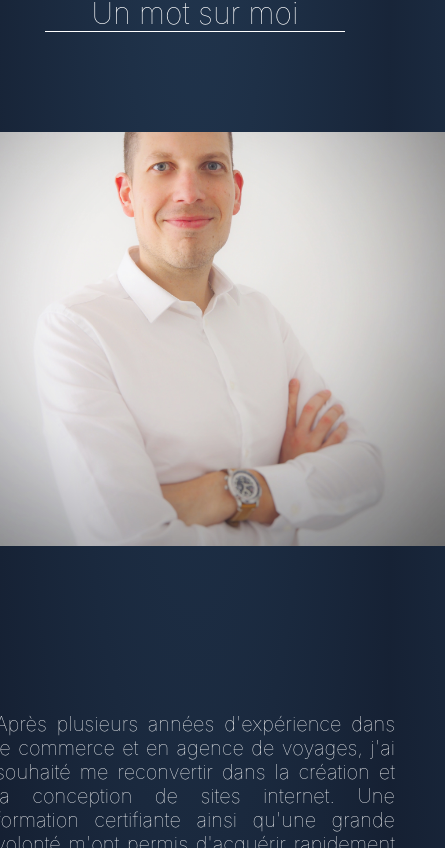
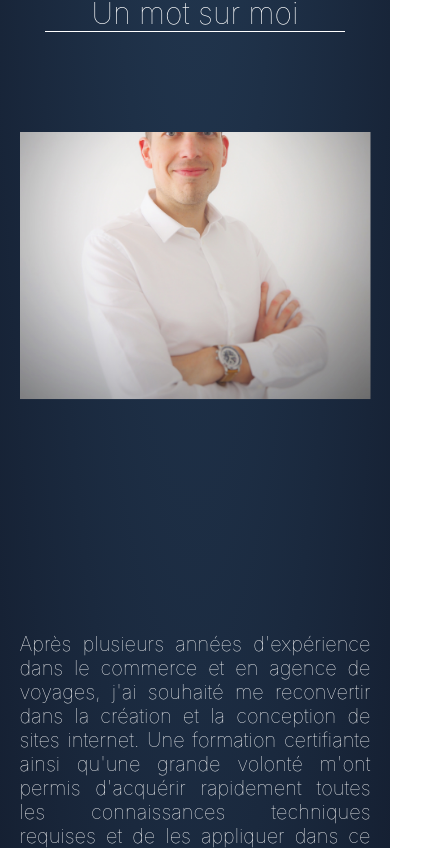
Before and after one commit to guilhemcv/portfolio, a React (Create React App) app: page /about in a window 390 px wide. Shown: the part 2456-3304 px from the top of the page, 445 px wide, since content can reach past the window. Built offline with nearby package versions, Linux system fonts and the light colour scheme.

Commit message:
finalisation page about

```diff
--- a/package.json
+++ b/package.json
@@ -12,6 +12,7 @@
     "react-animate-on-scroll": "^2.1.5",
     "react-dom": "^17.0.2",
     "react-gradient-progress": "^1.0.3",
+    "react-media": "^1.10.0",
     "react-parallax": "^3.3.0",
     "react-router-dom": "^6.0.2",
     "react-scripts": "4.0.3",
--- a/src/container/About/About.css
+++ b/src/container/About/About.css
@@ -101,10 +101,11 @@
 
 .photo-descri {
   display: flex;
-  justify-content: center;
+  justify-content: space-around;
   align-items: center;
   margin-bottom: 30px;
   height: 600px;
+  width: 100%;
 }
 
 .presentation {
@@ -132,11 +133,24 @@
   transform: scale(1.2);
 }
 
+.parallax {
+  width: 600px;
+  height: 600px;
+
+}
+
 @media screen and (max-width:1200px) {
   .photo-descri {
     height: auto;
     flex-direction: column;
+    align-items: center;
+    justify-content: center;
+    margin: 0 auto 40px auto;
   }
+  .presentation {
+    margin-top: 100px;
+  }
+
 }
 
 
@@ -145,13 +159,19 @@
   .about-haut {
     height: auto;
   }
+  .about-bas {
+    text-align: center;
+  }
 
   .about-middle {
     height: auto;
   }
   .parallax {
-    height: 200px;
-    width: 200px;
+    width: 400px;
+    height: 400px;
+  }
+  .presentation {
+    margin-top: 100px;
   }
 }
 
@@ -172,5 +192,12 @@
   .skills-card {
     margin: 30px auto;
   }
+  .parallax {
+    width: 90%;
+  }
+  .presentation {
+    margin: 100px auto;
+    width: 90%;
+  }
 
 }
--- a/src/container/About/About.jsx
+++ b/src/container/About/About.jsx
@@ -123,41 +123,47 @@ export function About() {
       <div className="about-bas">
         <p className="softskills3">Un mot sur moi</p>
         <div className="photo-descri">
+          <span className="parallax">
           <Parallax
-            className="parallax"
             bgImage={guilhem}
             strength={200}
             style={{
-              height: 500,
-              width: 500,
-              marginLeft: '50px',
-              marginRight: '50px',
+              height: "100%",
+              width: "100%",
               paddingTop: '60px',
             }}
           />
+          </span>
+          <ScrollAnimation animateIn="animate__zoomIn" animateOnce={true}>
             <div className="pres-reseau">
               <p className="presentation">
-              Après plusieurs années d'expérience dans le commerce et en agence
-              de voyages, j'ai souhaité me reconvertir dans la création et la
-              conception de sites internet. Une formation certifiante ainsi
-              qu'une grande volonté m'ont permis d'acquérir rapidement toutes
-              les connaissances techniques requises et de les appliquer dans ce
-              cadre, sur des projets professionnels concluants. Je recherche à
-              présent à mettre mes nouvelles compétences et toute mon expérience
-              au service d'une équipe.
+                Après plusieurs années d'expérience dans le commerce et en
+                agence de voyages, j'ai souhaité me reconvertir dans la création
+                et la conception de sites internet. Une formation certifiante
+                ainsi qu'une grande volonté m'ont permis d'acquérir rapidement
+                toutes les connaissances techniques requises et de les appliquer
+                dans ce cadre, sur des projets professionnels concluants. Je
+                recherche à présent à mettre mes nouvelles compétences et toute
+                mon expérience au service d'une équipe.
               </p>
               <span className="reseau">
-              <a className="link-reseau"
+                <a
+                  className="link-reseau"
                   href="https://www.linkedin.com/in/guilhem-seyvet/"
                   target="_blank"
                 >
                   <img className="logo-reseau" src={linkedin} alt={linkedin} />
                 </a>
-              <a className="link-reseau" href="https://github.com/guilhemcv" target="_blank">
+                <a
+                  className="link-reseau"
+                  href="https://github.com/guilhemcv"
+                  target="_blank"
+                >
                   <img className="logo-reseau1" src={github} alt={github} />
                 </a>
               </span>
             </div>
+          </ScrollAnimation>
         </div>
       </div>
     </div>
```
Also changed, not shown: 1 other file (tests, documents, lock files or other folders). Lines whose indentation alone changed are shown as unchanged.
